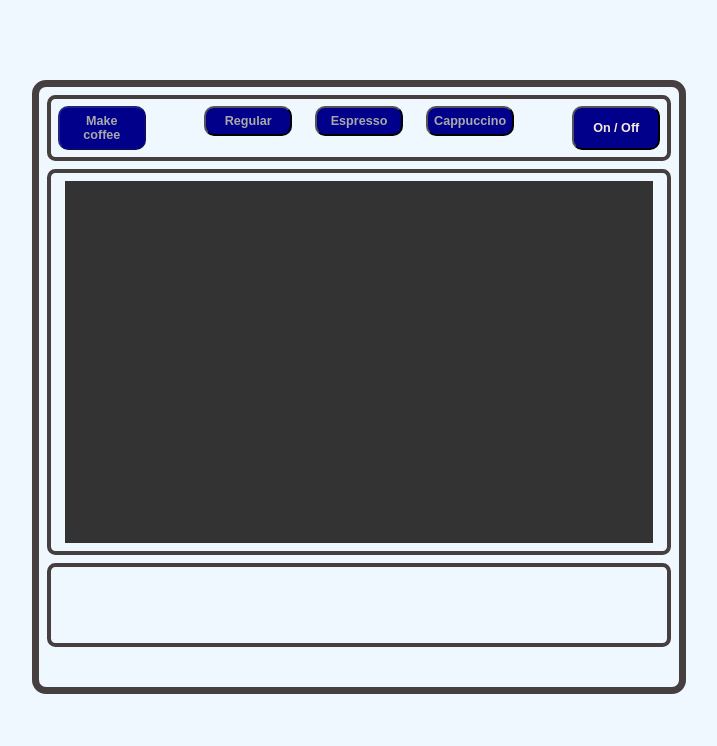
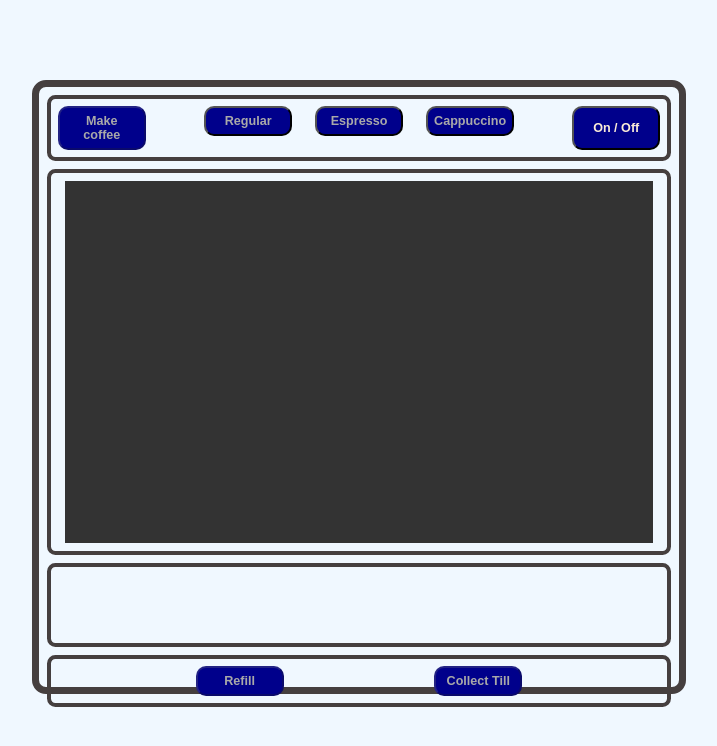
Before and after one commit to wildapt01/coffee-machine-js, a website with bundled scripts: page index.html in a window 1280 px wide. Shown: the whole page, without its empty margins (281-998 px from the left). Built offline with nearby package versions, Linux system fonts and the light colour scheme.

Commit message:
Add Refill and Collect till buttons

```diff
--- a/index.html
+++ b/index.html
@@ -42,6 +42,14 @@
       <section class="product">
         <div class="output"></div>
       </section>
+      <section class="maintenance controls">
+        <button class="inactive" type="button" id="refill" disabled>
+          Refill
+        </button>
+        <button class="inactive" type="button" id="collect" disabled>
+          Collect Till
+        </button>
+      </section>
     </main>
   </body>
 </html>
--- a/src/classes.js
+++ b/src/classes.js
@@ -106,7 +106,6 @@ export class displayMessage {
     }
     return result;
   }
-
   clearDisplayYields() {
     const yieldsItems = document.querySelectorAll("#coffeeYields p");
     if (yieldsItems) {
--- a/styles/index.css
+++ b/styles/index.css
@@ -99,6 +99,10 @@ body {
 #money {
   padding-left: 0.8em;
 }
+.maintenance {
+  display: flex;
+  justify-content: space-evenly;
+}
 /* Media queries
  =========================== */
 /* 27" monitor */
```
